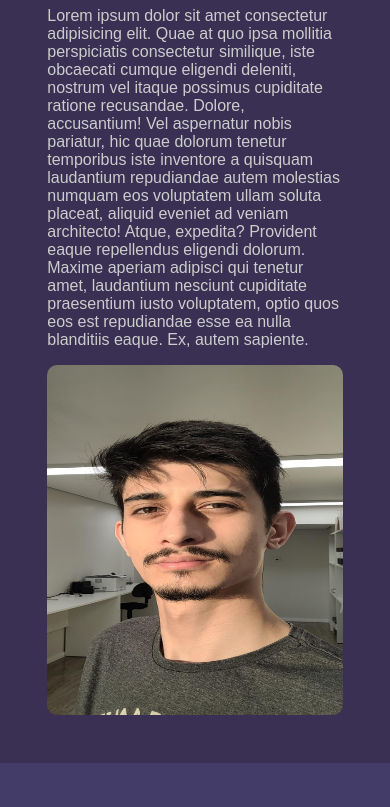
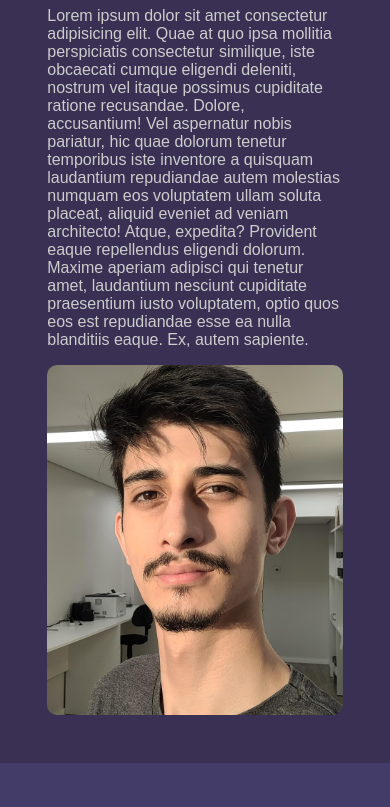
Before and after one commit to oThiagoSouza/portfolio, a website: page index.html in a window 390 px wide. Shown: the part 246-1053 px from the top of the page. Drawn offline with Linux system fonts and the light colour scheme; files that its build step writes are made by us from their sources; files whose address does not match are found by name.

Commit message:
Ajustando resolução imagem principal

```diff
--- a/src/styles/main.scss
+++ b/src/styles/main.scss
@@ -29,6 +29,10 @@
         .container {
             display: flex;
             flex-direction: column;
+        }
+
+        &__img {
+            object-fit: cover;
         }
     }
 
```
Also changed, not shown: dist/css/main.css.
